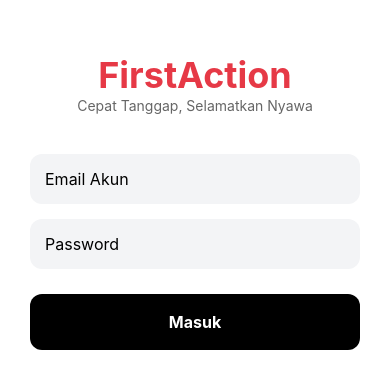
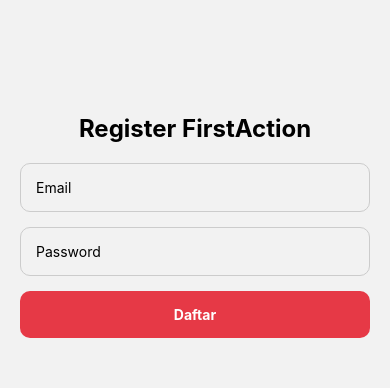
Before and after one commit to Zahrah-FA/FirstAction, a React Native app: screen /Register in a window 390 px wide. Shown: the part 196-584 px from the top of the page. Built offline with nearby package versions, Linux system fonts and the light colour scheme; some icons are missing.

Commit message:
Bab 9 - Implementasi Supabase Authentication

```diff
--- a/src/navigation/Router.js
+++ b/src/navigation/Router.js
@@ -2,7 +2,7 @@ import React from 'react';
 import { createStackNavigator, TransitionPresets } from '@react-navigation/stack';
 import { createBottomTabNavigator } from '@react-navigation/bottom-tabs';
 import { Ionicons } from '@expo/vector-icons';
-
+import Register from '../screens/Register';
 import HomeScreen from '../screens/HomeScreen';
 import Profile from '../screens/Profile';
 import DetailScreen from '../screens/DetailScreen';
@@ -60,6 +60,12 @@ export default function Router() {
       />
 
       <Stack.Screen
+        name="Register"
+        component={Register}
+        options={{ headerShown: false }}
+      />
+
+      <Stack.Screen
         name="MainApp"
         component={MainTab}
         options={{ headerShown: false }}
--- a/src/screens/Login.jsx
+++ b/src/screens/Login.jsx
@@ -1,4 +1,5 @@
 import React, { useState } from 'react';
+import { supabase } from '../lib/supabase';
 import {
   View,
   Text,
@@ -21,6 +22,26 @@ export default function Login({ navigation }) {
   const [email, setEmail] = useState('');
   const [password, setPassword] = useState('');
   const [passwordVisible, setPasswordVisible] = useState(false);
+  const handleLogin = async () => {
+
+  if (!email || !password) {
+    alert('Email dan Password wajib diisi');
+    return;
+  }
+
+  const { data, error } =
+    await supabase.auth.signInWithPassword({
+      email,
+      password,
+    });
+
+  if (error) {
+    alert(error.message);
+    return;
+  }
+
+  navigation.replace('MainApp');
+};
 
   return (
     <SafeAreaView style={styles.container}>
@@ -79,11 +100,24 @@ export default function Login({ navigation }) {
             </View>
             <TouchableOpacity
               style={styles.btnLogin}
-              onPress={() => navigation.replace('MainApp')}
+              onPress={handleLogin}
               activeOpacity={0.8}
             >
               <Text style={styles.btnText}>
                 Masuk
+              </Text>
+            </TouchableOpacity>
+            <TouchableOpacity
+              onPress={() => navigation.navigate('Register')}
+            >
+              <Text
+                style={{
+                  textAlign: 'center',
+                  marginTop: 20,
+                  color: '#E63946',
+                }}
+              >
+                Belum punya akun? Daftar
               </Text>
             </TouchableOpacity>
           </View>
--- a/src/screens/Profile.jsx
+++ b/src/screens/Profile.jsx
@@ -1,4 +1,5 @@
 import React, { useState } from 'react';
+import { supabase } from '../lib/supabase';
 import {
   View,
   Text,
@@ -15,34 +16,28 @@ import { Setting2 } from 'iconsax-react-native';
 export default function Profile({ navigation }) {
 
   const [menuVisible, setMenuVisible] = useState(false);
-
   const [name, setName] = useState('Srikandi Medis');
-
   const [role, setRole] = useState('Relawan Medis FirstAction');
-
   const [isEditing, setIsEditing] = useState(false);
+  const handleLogout = async () => {
+  await supabase.auth.signOut();
+  navigation.replace('Login');
+};
 
   return (
 
     <ScrollView style={styles.container}>
-
       {/* Header */}
-
       <View style={styles.header}>
-
         <View style={styles.profileInfo}>
-
           <Image
             source={{
               uri: 'https://ui-avatars.com/api/?name=Srikandi+Medis&background=E63946&color=fff&size=128'
             }}
             style={styles.profileImage}
           />
-
           <View style={styles.headerText}>
-
             {isEditing ? (
-
               <>
                 <TextInput
                   style={styles.input}
@@ -56,9 +51,7 @@ export default function Profile({ navigation }) {
                   onChangeText={setRole}
                 />
               </>
-
             ) : (
-
               <>
                 <Text style={styles.name}>
                   {name}
@@ -68,34 +61,25 @@ export default function Profile({ navigation }) {
                   {role}
                 </Text>
               </>
-
             )}
-
           </View>
-
         </View>
 
         {/* Tombol Gerigi */}
-
         <TouchableOpacity
           style={styles.settingButton}
           onPress={() => setMenuVisible(true)}
         >
-
           <Setting2
             size="28"
             color="#1D3557"
             variant="Linear"
           />
-
         </TouchableOpacity>
-
       </View>
 
       {/* Stats */}
-
       <View style={styles.statsContainer}>
-
         <View style={styles.statBox}>
           <Text style={styles.statNumber}>12</Text>
           <Text style={styles.statLabel}>Sertifikat</Text>
@@ -110,13 +94,10 @@ export default function Profile({ navigation }) {
           <Text style={styles.statNumber}>150</Text>
           <Text style={styles.statLabel}>Poin</Text>
         </View>
-
       </View>
 
       {/* Tentang Saya */}
-
       <View style={styles.section}>
-
         <Text style={styles.sectionTitle}>
           Tentang Saya
         </Text>
@@ -125,57 +106,40 @@ export default function Profile({ navigation }) {
           Relawan Medis yang fokus pada pertolongan pertama dan keselamatan publik.
           Aktif dalam riset machine learning untuk deteksi kesehatan.
         </Text>
-
       </View>
 
       {/* Tombol Edit */}
-
       <TouchableOpacity
         style={styles.editButton}
         onPress={() => setIsEditing(!isEditing)}
       >
-
         <Text style={styles.editButtonText}>
           {isEditing ? 'Simpan Profil' : 'Edit Profil'}
         </Text>
-
       </TouchableOpacity>
 
       {/* Modal Logout */}
-
       <Modal
         visible={menuVisible}
         transparent
         animationType="fade"
       >
-
         <TouchableOpacity
           style={styles.overlay}
           onPress={() => setMenuVisible(false)}
         >
-
           <View style={styles.menuContainer}>
-
             <TouchableOpacity
-              style={styles.menuItem}
-              onPress={() => {
-                setMenuVisible(false);
-                navigation.replace('Login');
-              }}
+              style={styles.logoutButton}
+              onPress={handleLogout}
             >
-
               <Text style={styles.logoutText}>
                 Logout
               </Text>
-
             </TouchableOpacity>
-
           </View>
-
         </TouchableOpacity>
-
       </Modal>
-
     </ScrollView>
   );
 }
--- /dev/null
+++ b/src/screens/Register.jsx
@@ -0,0 +1,110 @@
+import React, { useState } from 'react';
+import {
+  View,
+  Text,
+  TextInput,
+  TouchableOpacity,
+  StyleSheet,
+} from 'react-native';
+
+import { supabase } from '../lib/supabase';
+
+export default function Register({ navigation }) {
+  const [email, setEmail] = useState('');
+  const [password, setPassword] = useState('');
+  const [loading, setLoading] = useState(false);
+
+  const handleRegister = async () => {
+
+  if (loading) return;
+
+  setLoading(true);
+
+  const { data, error } = await supabase.auth.signUp({
+    email,
+    password,
+  });
+
+  console.log('DATA REGISTER:', data);
+  console.log('ERROR REGISTER:', error);
+
+  setLoading(false);
+
+  if (error) {
+    alert(JSON.stringify(error));
+    return;
+  }
+
+  alert('Registrasi Berhasil');
+  navigation.navigate('Login');
+};
+
+  return (
+    <View style={styles.container}>
+      <Text style={styles.title}>
+        Register FirstAction
+      </Text>
+
+      <TextInput
+        style={styles.input}
+        placeholder="Email"
+        value={email}
+        onChangeText={setEmail}
+        autoCapitalize="none"
+      />
+
+      <TextInput
+        style={styles.input}
+        placeholder="Password"
+        secureTextEntry
+        value={password}
+        onChangeText={setPassword}
+      />
+
+      <TouchableOpacity
+        style={styles.button}
+        onPress={handleRegister}
+        disabled={loading}
+      >
+        <Text style={styles.buttonText}>
+          {loading ? 'Loading...' : 'Daftar'}
+        </Text>
+      </TouchableOpacity>
+    </View>
+  );
+}
+
+const styles = StyleSheet.create({
+  container: {
+    flex: 1,
+    justifyContent: 'center',
+    padding: 20,
+  },
+
+  title: {
+    fontSize: 24,
+    fontWeight: 'bold',
+    marginBottom: 20,
+    textAlign: 'center',
+  },
+
+  input: {
+    borderWidth: 1,
+    borderColor: '#ccc',
+    padding: 15,
+    borderRadius: 10,
+    marginBottom: 15,
+  },
+
+  button: {
+    backgroundColor: '#E63946',
+    padding: 15,
+    borderRadius: 10,
+  },
+
+  buttonText: {
+    color: '#fff',
+    textAlign: 'center',
+    fontWeight: 'bold',
+  },
+});
```
Also changed, not shown: screens/Profile.js (deleted, +0 -143 lines).
